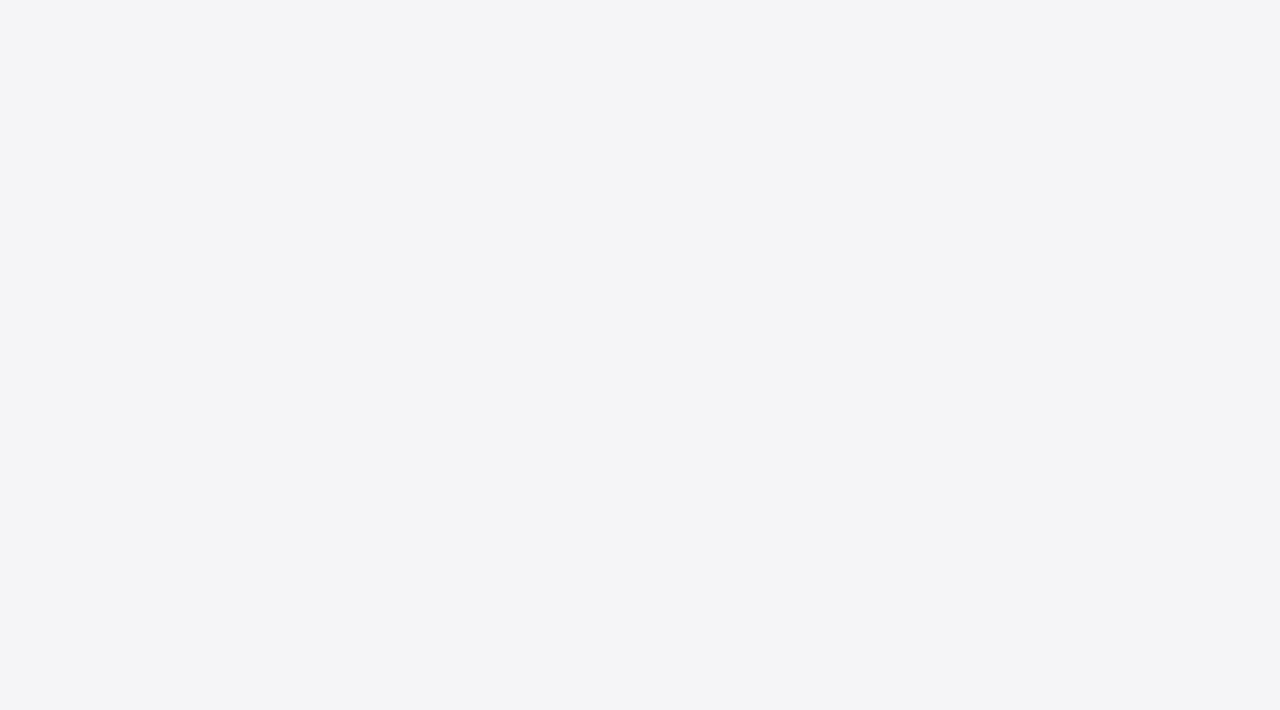
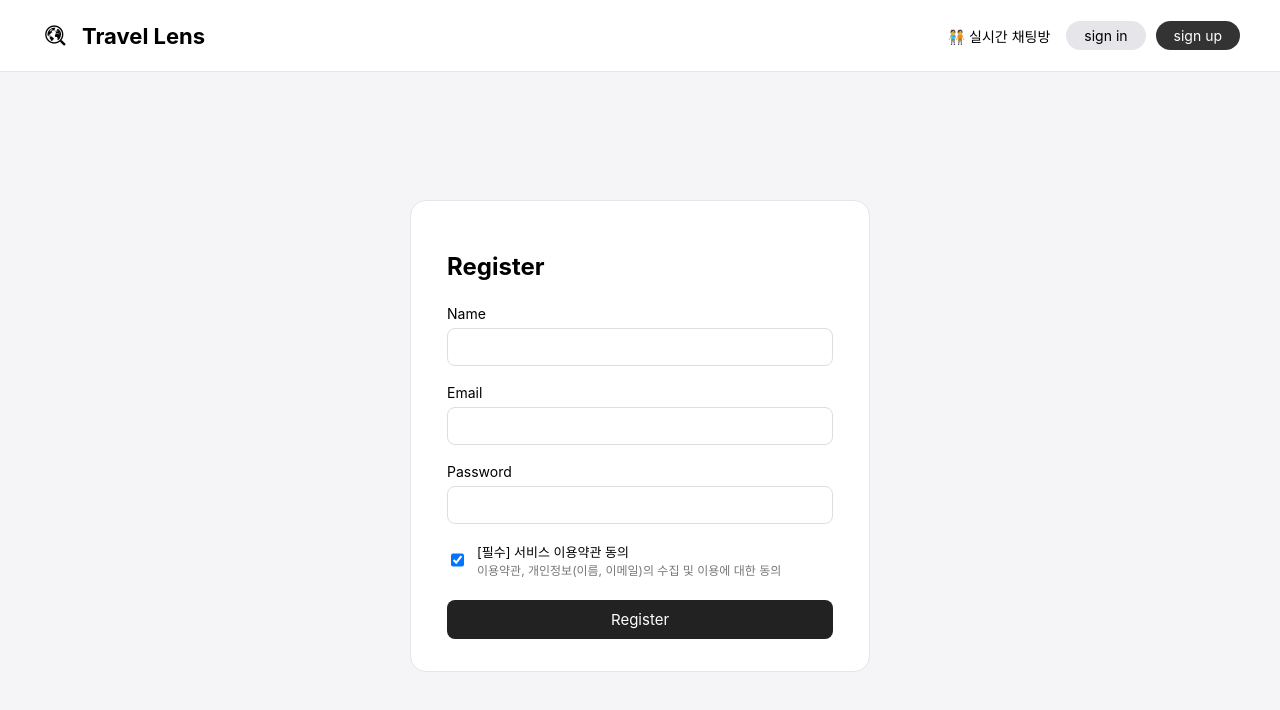
Before and after one commit to sojaeheon/travel_lens, a Vue app in the folder front-pjt/travel-front/: page /register in a window 1280 px wide. Before the commit this address had no page. Shown: the top 710 px of the page. Built offline with nearby package versions, Linux system fonts and the light colour scheme.

Commit message:
feat(TL-15): 로그인 및 회원가입 UI/UX 개발

```diff
--- a/front-pjt/travel-front/src/App.vue
+++ b/front-pjt/travel-front/src/App.vue
@@ -4,7 +4,7 @@ import { RouterLink, RouterView } from 'vue-router'
 
 <template>
   <!-- 모든 페이지는 router-view로 교체 -->
-  <router-view />
+  <RouterView />
 
 </template>
 
--- /dev/null
+++ b/front-pjt/travel-front/src/pages/LoginPage.vue
@@ -0,0 +1,46 @@
+<template>
+  <div class="auth-layout">
+    <HeaderBar />
+
+    <div class="auth-center">
+      <div class="auth-box">
+        <h2 class="title">Sign In</h2>
+
+        <label class="field">
+          <span>Email</span>
+          <input v-model="email" type="email" />
+        </label>
+
+        <label class="field">
+          <span>Password</span>
+          <input v-model="password" type="password" />
+        </label>
+
+        <button class="submit-btn" @click="onSubmit">Sign In</button>
+
+        <p class="helper">
+          아직 계정이 없나요?
+          <a @click.prevent="$router.push('/register')">회원가입</a>
+        </p>
+      </div>
+    </div>
+  </div>
+</template>
+
+<script setup>
+import { ref } from "vue";
+import HeaderBar from "@/components/common/HeaderBar.vue";
+import { useUserStore } from "@/store/user";
+
+const email = ref("");
+const password = ref("");
+const userStore = useUserStore();
+
+const onSubmit = async () => {
+  await userStore.login(email.value, password.value);
+};
+</script>
+
+<style scoped>
+@import "@/styles/auth.css";
+</style>
--- /dev/null
+++ b/front-pjt/travel-front/src/pages/RegisterPage.vue
@@ -0,0 +1,114 @@
+<template>
+  <div class="auth-layout">
+    <HeaderBar />
+
+    <div class="auth-center">
+      <div class="auth-box">
+        <h2 class="title">Register</h2>
+
+        <label class="field">
+          <span>Name</span>
+          <input v-model="name" type="text" />
+        </label>
+
+        <label class="field">
+          <span>Email</span>
+          <input v-model="email" type="email" />
+        </label>
+
+        <label class="field">
+          <span>Password</span>
+          <input v-model="password" type="password" />
+        </label>
+
+        <label class="agree">
+          <input type="checkbox" v-model="agree" />
+          <div>
+            <div>[필수] 서비스 이용약관 동의</div>
+            <div class="sub">
+              이용약관, 개인정보(이름, 이메일)의 수집 및 이용에 대한 동의
+            </div>
+          </div>
+        </label>
+
+        <button class="submit-btn" @click="onSubmit">Register</button>
+      </div>
+    </div>
+  </div>
+</template>
+
+<script setup>
+import { ref } from "vue";
+import HeaderBar from "@/components/common/HeaderBar.vue";
+import { useUserStore } from "@/store/user";
+
+const name = ref("");
+const email = ref("");
+const password = ref("");
+const agree = ref(true);
+const userStore = useUserStore();
+
+const onSubmit = async () => {
+  if (!agree.value) return alert("약관에 동의해주세요.");
+  await userStore.register({ name: name.value, email: email.value, password: password.value });
+};
+</script>
+
+<style scoped>
+@import "@/styles/auth.css"; /* 스타일 공유하고 싶으면 공통 css로 빼도 됨 */
+.auth-layout {
+  height: 100vh;
+  display: flex;
+  flex-direction: column;
+}
+.auth-center {
+  flex: 1;
+  display: flex;
+  justify-content: center;
+  align-items: center;
+}
+.auth-box {
+  width: 460px;
+  border-radius: 16px;
+  border: 1px solid #e5e5ea;
+  padding: 32px 36px;
+  background: #fff;
+}
+.title {
+  margin-bottom: 24px;
+}
+.field {
+  display: flex;
+  flex-direction: column;
+  gap: 6px;
+  margin-bottom: 18px;
+  font-size: 14px;
+}
+.field input {
+  border-radius: 8px;
+  border: 1px solid #dedede;
+  padding: 10px 11px;
+  font-size: 14px;
+}
+.agree {
+  display: flex;
+  gap: 10px;
+  font-size: 13px;
+  margin-bottom: 16px;
+}
+.agree .sub {
+  font-size: 12px;
+  color: #777;
+}
+.submit-btn {
+  width: 100%;
+  border-radius: 8px;
+  padding: 10px 0;
+  border: none;
+  background: #222;
+  color: #fff;
+  font-size: 15px;
+  cursor: pointer;
+  margin-top: 6px;
+}
+</style>
--- a/front-pjt/travel-front/src/router/index.js
+++ b/front-pjt/travel-front/src/router/index.js
@@ -2,6 +2,8 @@ import { createRouter, createWebHistory } from 'vue-router'
 
 import LandingPage from "@/pages/LandingPage.vue";
 import HomePage from "@/pages/HomePage.vue";
+import LoginPage from "@/pages/LoginPage.vue";
+import RegisterPage from "@/pages/RegisterPage.vue";
 
 const router = createRouter({
   history: createWebHistory(import.meta.env.BASE_URL),
@@ -16,6 +18,16 @@ const router = createRouter({
       name: 'Home',
       component: HomePage
     },
+    {
+      path: '/login',
+      name: 'ㅣogin',
+      component: LoginPage
+    },
+    {
+      path: '/register',
+      name: 'Register',
+      component: RegisterPage
+    },
   ],
 })
 
--- /dev/null
+++ b/front-pjt/travel-front/src/store/user.js
@@ -0,0 +1,25 @@
+import { defineStore } from "pinia";
+// import axios from "axios";
+
+export const useUserStore = defineStore("user", {
+  state: () => ({
+    token: null,
+    profile: null,
+  }),
+  actions: {
+    async login(email, password) {
+      // 실제 연동 시 axios 사용
+      // const res = await axios.post("/api/auth/login", { email, password });
+      // this.token = res.data.token;
+      // this.profile = res.data.user;
+
+      console.log("login called", email, password);
+      this.token = "dummy-token";
+      this.profile = { email, name: "더미 사용자" };
+    },
+    async register(payload) {
+      console.log("register called", payload);
+      // await axios.post("/api/auth/register", payload);
+    },
+  },
+});
--- /dev/null
+++ b/front-pjt/travel-front/src/styles/auth.css
@@ -0,0 +1,75 @@
+.auth-layout {
+  height: 100vh;
+  display: flex;
+  flex-direction: column;
+}
+
+.auth-center {
+  flex: 1;
+  display: flex;
+  justify-content: center;
+  align-items: center;
+}
+
+.auth-box {
+  width: 420px;
+  border-radius: 16px;
+  border: 1px solid #e5e5ea;
+  padding: 32px 36px;
+  background: #fff;
+}
+
+.title {
+  margin-bottom: 24px;
+}
+
+.field {
+  display: flex;
+  flex-direction: column;
+  gap: 6px;
+  margin-bottom: 18px;
+  font-size: 14px;
+}
+
+.field input {
+  border-radius: 8px;
+  border: 1px solid #dedede;
+  padding: 10px 11px;
+  font-size: 14px;
+}
+
+.submit-btn {
+  width: 100%;
+  border-radius: 8px;
+  padding: 10px 0;
+  border: none;
+  background: #222;
+  color: #fff;
+  font-size: 15px;
+  cursor: pointer;
+  margin-top: 6px;
+}
+
+.helper {
+  margin-top: 12px;
+  font-size: 13px;
+  text-align: center;
+}
+
+.helper a {
+  color: #007aff;
+  cursor: pointer;
+}
+
+/* Register 페이지 전용 */
+.agree {
+  display: flex;
+  gap: 10px;
+  font-size: 13px;
+  margin-bottom: 16px;
+}
+
+.agree .sub {
+  font-size: 12px;
+  color: #777;
+}
```
Also changed, not shown: front-pjt/travel-front/src/stores/counter.js (deleted, +0 -12 lines).
